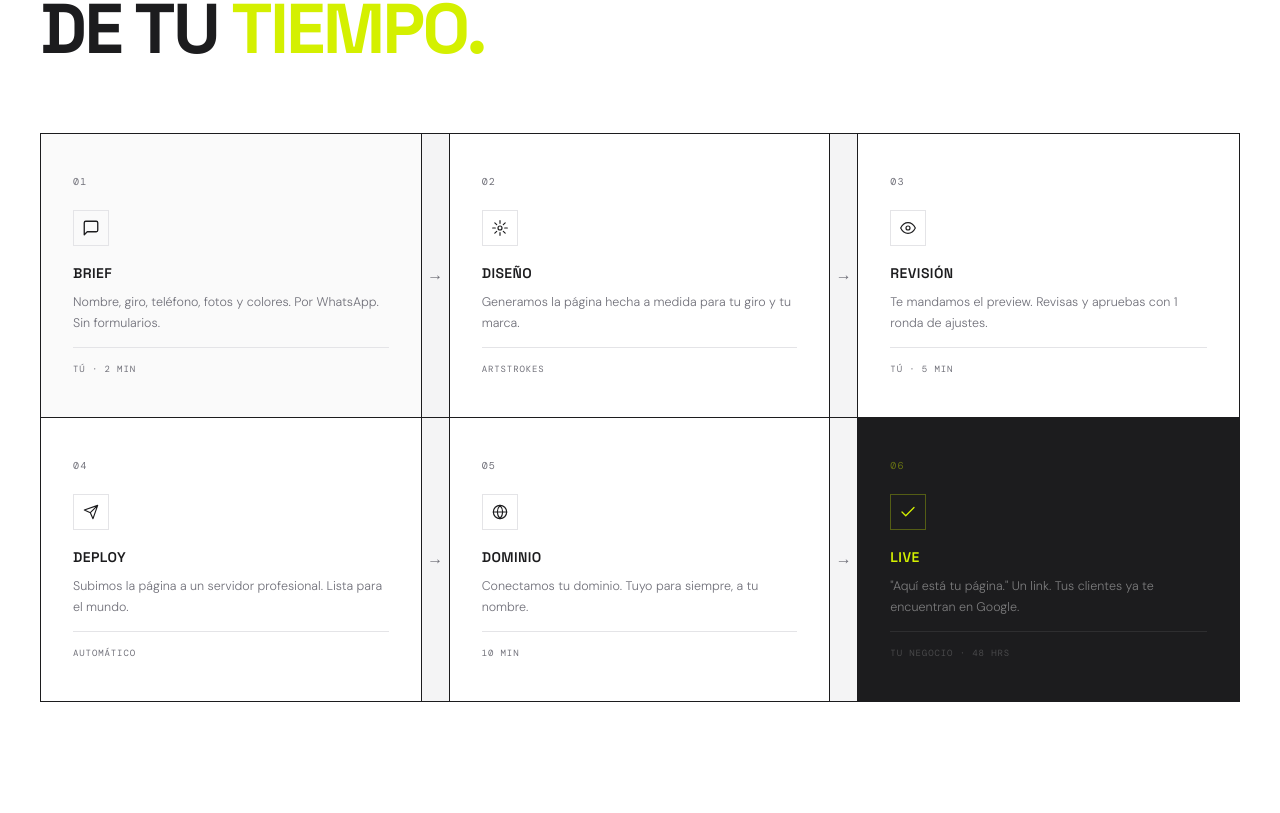
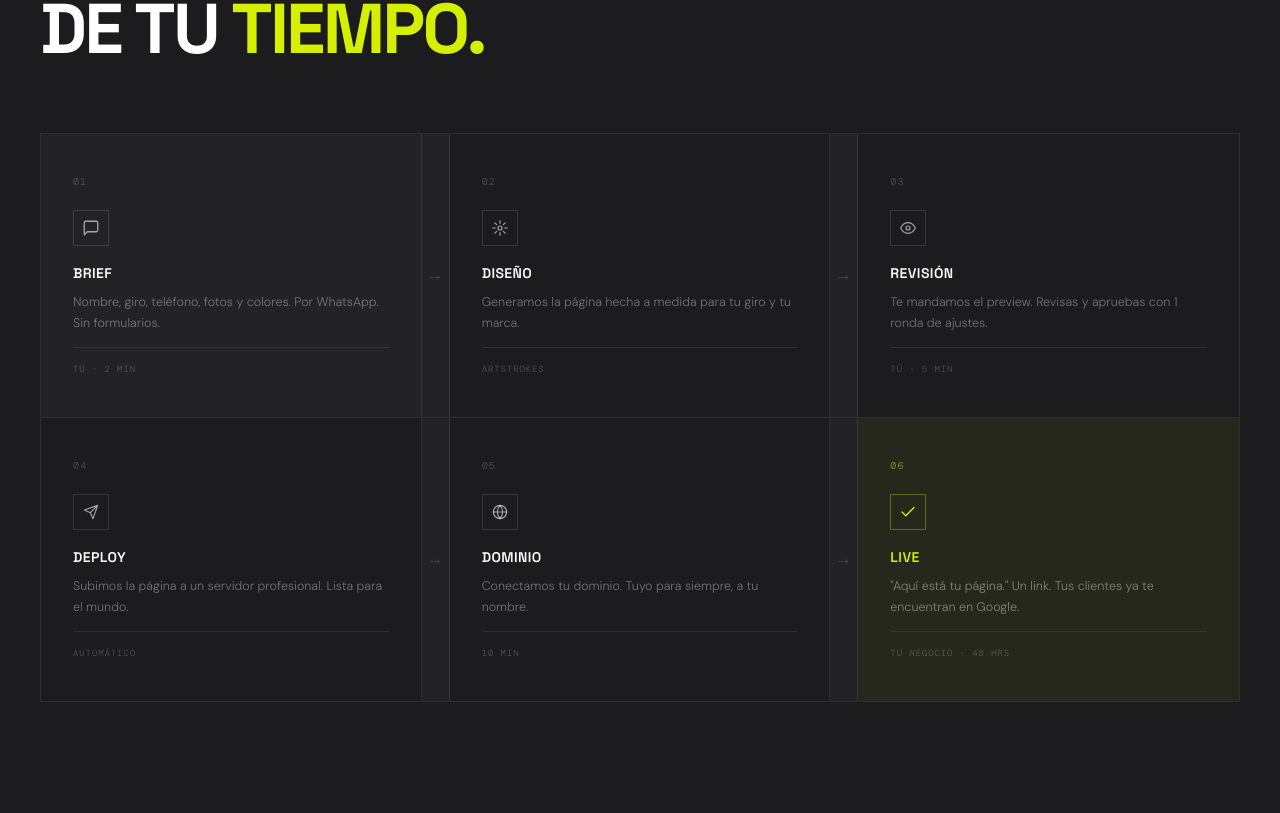
Before and after one commit to jose2236/artstrokes, a Next.js app: page / in a window 1280 px wide. Shown: the part 6707-7520 px from the top of the page. Built offline with nearby package versions, Linux system fonts and the light colour scheme.

Commit message:
Proceso section: dark theme matching brand identity
Switch .proceso background to var(--fg) with white text, acid-yellow
eyebrow, and translucent grid borders — creates dark/light alternation
rhythm with the adjacent pricing section.

Co-Authored-By: Claude Sonnet 4.6 <noreply@anthropic.com>

```diff
--- a/app/globals.css
+++ b/app/globals.css
@@ -772,62 +772,61 @@ section { overflow: hidden; }
 /* ══════════════════════════════════════
    PROCESO
 ══════════════════════════════════════ */
-.proceso { background: white; border-bottom: 2px solid var(--fg); }
+.proceso { background: var(--fg); border-bottom: 2px solid rgba(255,255,255,0.06); }
+.proceso .s-eyebrow { color: var(--acid); }
+.proceso .s-h2 { color: white; }
+.proceso .s-h2 .red { color: var(--acid); }
 .proceso-editorial { margin-top: 0; }
 .pe-row {
   display: grid;
   grid-template-columns: 1fr 28px 1fr 28px 1fr;
   gap: 0;
-  border: 1.5px solid var(--fg);
+  border: 1px solid rgba(255,255,255,0.08);
   border-bottom: none;
 }
-.pe-row-bottom { border-bottom: 1.5px solid var(--fg); }
+.pe-row-bottom { border-bottom: 1px solid rgba(255,255,255,0.08); }
 .pe-step {
   padding: 40px 32px;
-  border-right: 1.5px solid var(--fg);
+  border-right: 1px solid rgba(255,255,255,0.08);
   cursor: default;
   transition: background 250ms var(--ease);
   position: relative;
 }
 .pe-step:last-child { border-right: none; }
-.pe-step:hover { background: var(--fg); }
-.pe-step:hover .pe-num  { color: rgba(255,255,255,0.2); }
+.pe-step:hover { background: rgba(255,255,255,0.04); }
 .pe-step:hover .pe-icon { border-color: var(--acid); color: var(--acid); }
-.pe-step:hover .pe-title { color: white; }
-.pe-step:hover .pe-desc  { color: rgba(255,255,255,0.42); }
-.pe-step:hover .pe-who   { color: rgba(255,255,255,0.2); border-top-color: rgba(255,255,255,0.08); }
-.pe-step-hero { background: var(--surf); }
-.pe-step-final { background: var(--fg); }
-.pe-step-final:hover { background: rgba(255,255,255,0.04); }
+.pe-step-hero { background: rgba(255,255,255,0.03); }
+.pe-step-final { background: rgba(212,240,0,0.05); }
+.pe-step-final:hover { background: rgba(212,240,0,0.09); }
 .pe-title-acid  { color: var(--acid) !important; }
-.pe-num-acid    { color: rgba(212,240,0,0.4) !important; }
-.pe-icon-acid   { border-color: rgba(212,240,0,0.3) !important; color: var(--acid) !important; }
+.pe-num-acid    { color: rgba(212,240,0,0.5) !important; }
+.pe-icon-acid   { border-color: rgba(212,240,0,0.35) !important; color: var(--acid) !important; }
 .pe-step-final .pe-desc { color: rgba(255,255,255,0.42); }
 .pe-step-final .pe-who  { color: rgba(255,255,255,0.2); border-top-color: rgba(255,255,255,0.08); }
 .pe-arrow {
   display: flex;
   align-items: center;
   justify-content: center;
-  background: var(--surf2);
-  color: var(--muted);
+  background: rgba(255,255,255,0.03);
+  color: rgba(255,255,255,0.18);
   font-size: 16px;
-  border-right: 1.5px solid var(--fg);
+  border-right: 1px solid rgba(255,255,255,0.08);
   pointer-events: none;
 }
 .pe-num {
   font-family: var(--f-mono);
   font-size: 10px;
   letter-spacing: 0.12em;
-  color: var(--muted);
+  color: rgba(255,255,255,0.2);
   margin-bottom: 20px;
   transition: color 250ms;
 }
 .pe-icon {
   width: 36px; height: 36px;
-  border: 1px solid var(--border);
+  border: 1px solid rgba(255,255,255,0.12);
   display: flex; align-items: center; justify-content: center;
   margin-bottom: 16px;
-  color: var(--fg);
+  color: rgba(255,255,255,0.6);
   transition: border-color 250ms, color 250ms;
 }
 .pe-title {
@@ -837,18 +836,19 @@ section { overflow: hidden; }
   text-transform: uppercase;
   letter-spacing: 0.03em;
   margin-bottom: 8px;
+  color: white;
   transition: color 250ms;
 }
-.pe-desc { font-size: 12.5px; font-weight: 300; color: var(--muted); line-height: 1.65; transition: color 250ms; }
+.pe-desc { font-size: 12.5px; font-weight: 300; color: rgba(255,255,255,0.38); line-height: 1.65; transition: color 250ms; }
 .pe-who {
   font-family: var(--f-mono);
   font-size: 9px;
   letter-spacing: 0.1em;
   text-transform: uppercase;
-  color: var(--muted);
+  color: rgba(255,255,255,0.2);
   margin-top: 14px;
   padding-top: 14px;
-  border-top: 1px solid var(--border);
+  border-top: 1px solid rgba(255,255,255,0.08);
   transition: color 250ms, border-top-color 250ms;
 }
 
```
